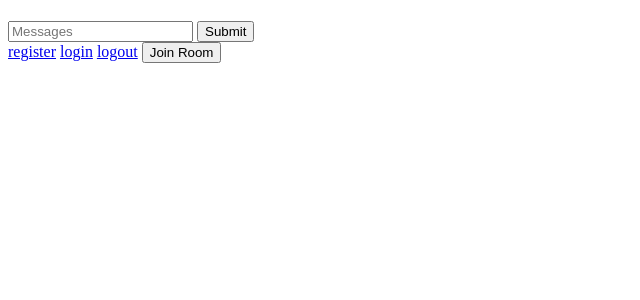
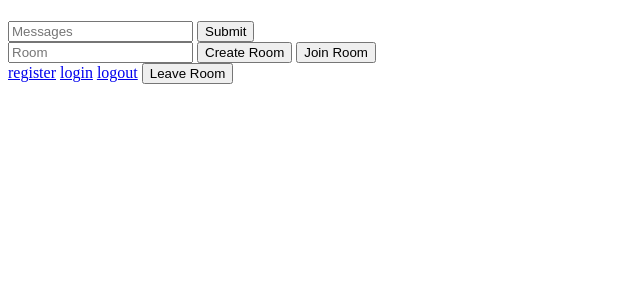
Before and after one commit to pchung0/chatapp, a Flask app: page / in a window 1280 px wide. Shown: the top 300 px of the page, without its empty margins (0-640 px from the left). Run offline with Flask 2, Linux system fonts and the light colour scheme; some libraries are stand-ins or nearby versions.

Commit message:
create, join, leave room

```diff
--- a/chatapp/database.py
+++ b/chatapp/database.py
@@ -45,3 +45,6 @@ class Message(db.Model):
     user_id = db.Column(db.Integer, db.ForeignKey('user.id'))
     room = db.relationship('Room', back_populates='messages')
     user = db.relationship('User', back_populates='messages')
+
+    def __repr__(self):
+        return f"Message('{self.room_id}', '{self.user_id}', '{self.message})"
--- a/chatapp/routes.py
+++ b/chatapp/routes.py
@@ -1,8 +1,8 @@
 import functools
-from flask import render_template, redirect, url_for, request, flash
+from flask import render_template, redirect, url_for, request, flash, session
 from flask_login import login_user, logout_user, current_user, login_required
 from werkzeug.security import generate_password_hash, check_password_hash
-from flask_socketio import join_room, leave_room
+from flask_socketio import join_room, leave_room, disconnect
 from chatapp import app, socketio, login_manager, db
 from chatapp.form import RegistrationForm, LoginForm
 from chatapp.database import User
@@ -51,6 +51,7 @@ def logout():
     logout_user()
     return redirect(url_for('home'))
 
+rooms = {}
 
 def authenticated_only(f):
     @functools.wraps(f)
@@ -61,16 +62,44 @@ def authenticated_only(f):
             return f(*args, **kwargs)
     return wrapped
 
-
 @socketio.on('my event')
 @authenticated_only
 def handle_my_custom_event(json, methods=['GET', 'POST']):
     print('received msg: ' + str(json))
     socketio.emit('my response', json)
 
+@socketio.on('send')
+@authenticated_only
+def handle_send(json):
+    print('received msg: ' + str(json))
+    socketio.emit('message', json['message'], room=rooms[current_user.get_id()])
+
 @socketio.on('create')
 @authenticated_only
 def handle_create(room):
     uid = current_user.get_id()
     join_room(room)
+    rooms[uid] = room
+    print(str(uid) + ' has entered the room "' + str(room) + '".')
+    print(request.sid)
     socketio.send(str(uid) + ' has entered the room.', room=room)
+
+@socketio.on('join')
+@authenticated_only
+def handle_join(room):
+    uid = current_user.get_id()
+    join_room(room)
+    rooms[uid] = room
+    print(str(uid) + ' has entered the room "' + str(room) + '".')
+    print(request.sid)
+    socketio.send(str(uid) + ' has entered the room.', room=room)
+
+@socketio.on('leave')
+def on_leave():
+    uid = current_user.get_id()
+    room = rooms[uid]
+    print(rooms)
+    rooms.pop(uid)
+    leave_room(room)
+    print(str(uid) + ' has left the room "' + str(room) + '".')
+    socketio.send(uid + ' has left the room.', room=room)
--- a/chatapp/templates/index.html
+++ b/chatapp/templates/index.html
@@ -7,19 +7,31 @@
 
 <body>
     <h1>{{ current_user.username }}</h1>
+    <h2 id=roomname></h2>
     <div class="message_holder"></div>
 
-    <form action="" method="POST">
+    <form id=1 action="" method="POST">
         <!-- <input type="text" class="username" placeholder="User Name" /> -->
         <input type="text" class="message" placeholder="Messages" />
         <input type="submit" />
     </form>
 
+    <!-- <form id=2 action="" method="POST">
+        <input type="text" class="username" placeholder="User Name" />
+        <input type="text" class="room" placeholder="Room" />
+        <input type="submit" />
+    </form> -->
+    <input type="text" id="room" placeholder="Room" />
+    <button id="create">Create Room</button>
+    <button id="join">Join Room</button>
+
+    <br>
+
     <a href="{{ url_for('register') }}">register</a>
     <a href="{{ url_for('login') }}">login</a>
     <a href="{{ url_for('logout') }}">logout</a>
 
-    <button id="join">Join Room</button>
+    <button id="leave">Leave Room</button>
 
     <!-- jQuery (necessary for Bootstrap's JavaScript plugins) -->
     <script src="https://code.jquery.com/jquery-3.4.1.slim.min.js" integrity="sha384-J6qa4849blE2+poT4WnyKhv5vZF5SrPo0iEjwBvKU7imGFAV0wwj1yYfoRSJoZ+n" crossorigin="anonymous"></script>
@@ -35,25 +47,48 @@
                     data: 'User Connected'
                 })
 
-                var form = $('form').on('submit', function (e) {
+                var form = $('form#1').on('submit', function (e) {
                     e.preventDefault()
                     // let user_name = $('input.username').val()
                     let user_input = $('input.message').val()
-                    socket.emit('my event', {
+                    socket.emit('send', {
                         user_name: '{{ current_user.username }}',
                         message: user_input
                     })
                     $('input.message').val('').focus()
                 })
+
+                // var form = $('form#2').on('submit', function (e) {
+                //     e.preventDefault()
+                //     // let user_name = $('input.username').val()
+                //     let user_input = $('input.room').val()
+                //     socket.emit('create', user_input)
+                //     $('h2#roomname').text(user_input)
+                //     $('input.room').val('').focus()
+                // })
+
+                $('#join').click(function() {
+                    let room = $('#room').val()
+                    socket.emit('join', room)
+                    $('h2#roomname').text(room)
+                    $('#room').val('')
+                })
+
+                $('#create').click(function() {
+                    let room = $('#room').val()
+                    socket.emit('create', room)
+                    $('h2#roomname').text(room)
+                    $('#room').val('')
+                })
             })
 
-            $("#join").click(function() {
-                console.log("join")
-                socket.emit('create', 'room1')
+            $("#leave").click(function() {
+                socket.emit('leave')
+                $('h2#roomname').text('')
             })
 
             socket.on('message', function(msg) {
-                $('div.message_holder').append('<div><b style="color: #000">' + msg + '</b> ' + 'has entered the room' + '</div>')
+                $('div.message_holder').append('<div><b style="color: #000">' + msg + '</b></div>')
             })
 
             socket.on('my response', function (msg) {
```
Also changed, not shown: chatapp/sql.db.
